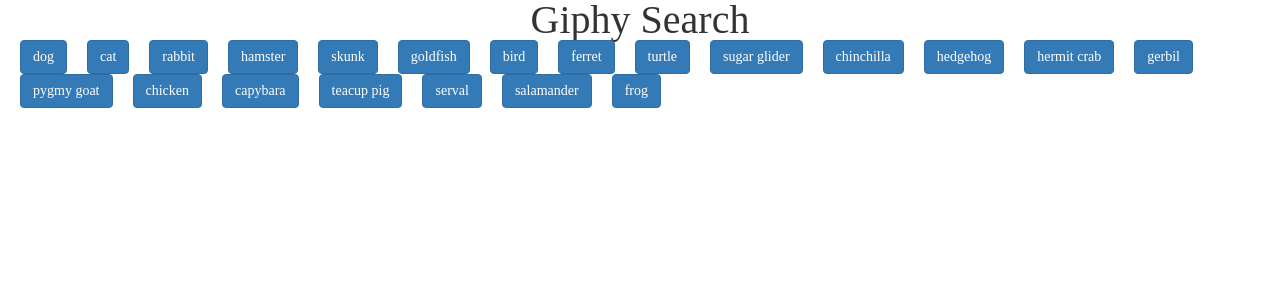
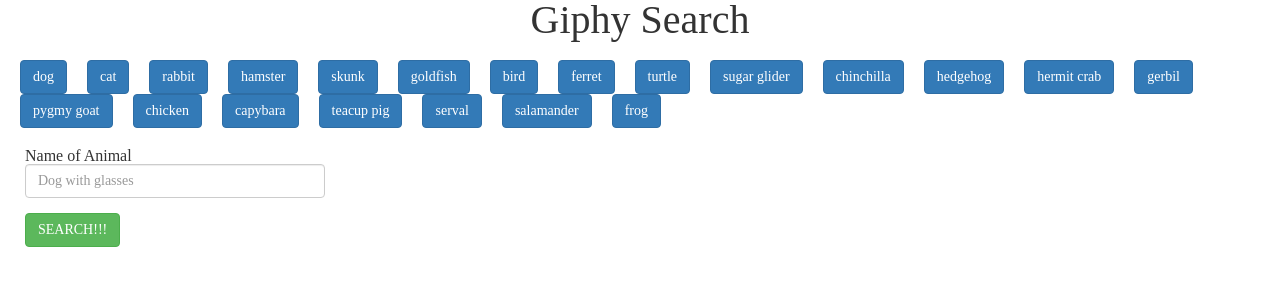
Before and after one commit to mgusmano84/AnimalTastic, a PHP site: page / in a window 1280 px wide. Shown: the top 300 px of the page. Run offline with PHP 8.4, Linux system fonts and the light colour scheme.

Commit message:
added form box

```diff
--- a/index.html
+++ b/index.html
@@ -10,16 +10,19 @@
 	<link rel="stylesheet" type="text/css" href="style.css">
 </head>
 <body>
-<h1>Giphy Search</h1>
-<div id="buttons">
-	<!-- <button type="button" class="btn btn-primary animalType">Primary</button> -->
-</div>
-<div class="items">
-<p></p>
-</div>
-
-
-
+	<h1>Giphy Search</h1>
+	<div id="buttons">
+	</div>
+	<form>
+  		<div class="form-group">
+    		<label for="exampleInputName2">Name of Animal</label>
+    		<input type="text" class="form-control formsize" id="exampleInputName2" placeholder="Dog with glasses">
+  		</div>
+  		<button type="submit" class="btn btn-success buttonmove">SEARCH!!!</button>
+	</form>
+	<div class="row items">
+	<p></p>
+	</div>
 <script type="text/javascript" src="java.js"></script>
 </body>
 </html>
--- a/java.js
+++ b/java.js
@@ -33,8 +33,8 @@
 				var p = $('<p>').text("Rating: " + results[i].rating);
 				var animalType=$('.items');
 				var animalImage= $('<img>');
-				animalImage.attr("src", results[i].images.fixed_width_small.url);
-				animalImage.addClass("col-md-4");
+				animalImage.attr("src", results[i].images.fixed_height.url);
+				animalImage.addClass("col-sm-4 colmove");
 				animalType.append(p);
 				animalType.append(animalImage);
 			};
--- a/style.css
+++ b/style.css
@@ -5,4 +5,23 @@
 h1 {
 	font-size: 40px;
 	text-align: center;
+	margin-bottom: 20px;
 }
+
+.formsize {
+	width: 300px;
+}
+
+.form-group {
+	margin-top: 20px;
+	margin-left: 25px;
+}
+
+.buttonmove {
+	margin-left: 25px;
+	margin-bottom: 20px;
+}
+
+/*.colmove {
+	margin-left: 20px;
+}*/
```
